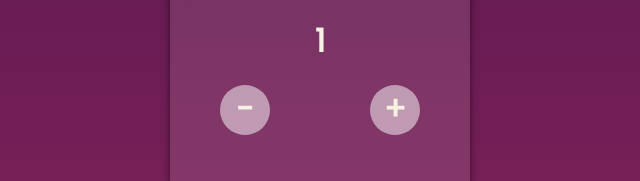
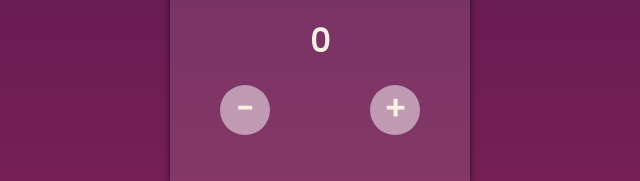
Before and after one commit to Karanbhangu/counter.github.io, a plain HTML site: page index.html in a window 1280 px wide. Shown: the part 358-539 px from the top of the page, 320-960 px from the left. Drawn offline with Linux system fonts and the light colour scheme.

Commit message:
Update index.html

```diff
--- a/index.html
+++ b/index.html
@@ -9,7 +9,7 @@
 <body>
     <div class="container">
         <h1>COUNTER</h1>
-        <div class="numbers"><h1 id="count">1</h1></div>
+        <div class="numbers"><h1 id="count">0</h1></div>
         <div class="prob" id="main">
             <div class="one" onclick="minus()"><h1>-</h1></div>
             <div class="two" onclick="plus()"><h1>+</h1></div>
```
